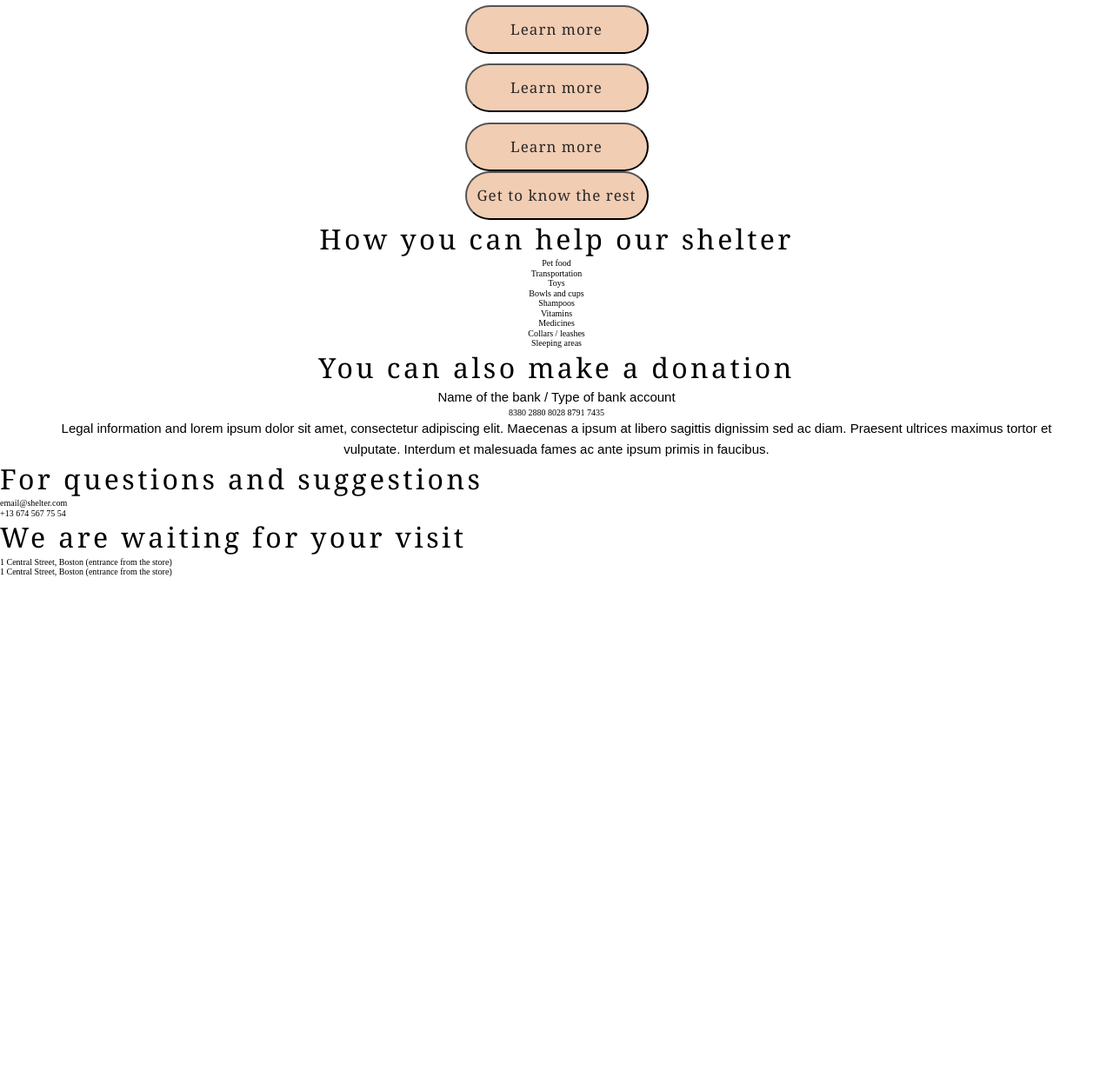
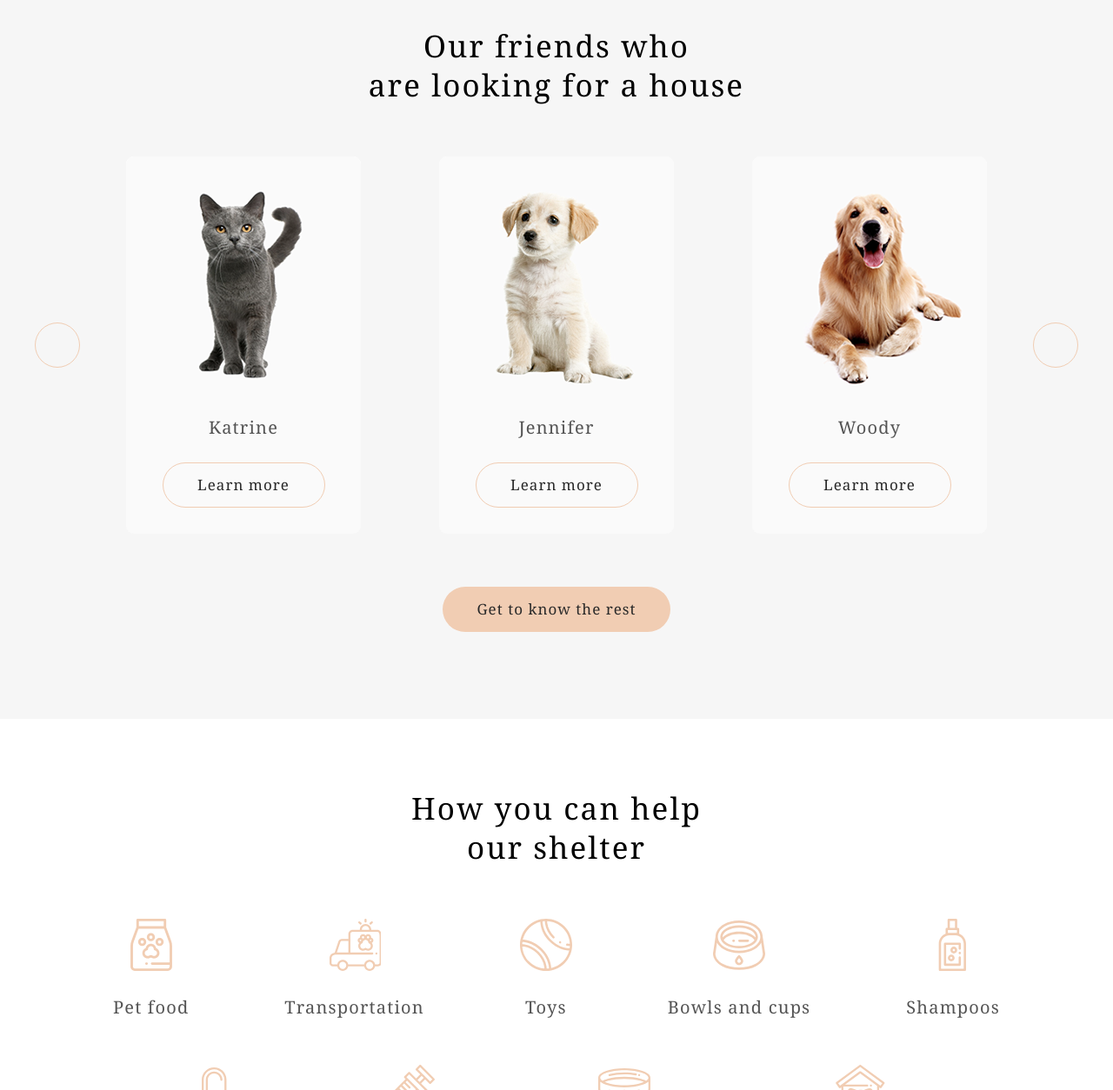
Before and after one commit to AdlerGaz/shelter, a website: page index.html in a window 1280 px wide. Shown: the part 1546-2800 px from the top of the page at 87% size. Before the commit the page ends 2210 px from the top, so only its background shows below. Drawn offline with Linux system fonts and the light colour scheme.

Commit message:
feat: added style for help section

```diff
--- a/index.html
+++ b/index.html
@@ -71,24 +71,26 @@
 
         <section class="our-friends">
             <div class="wrapper">
-                <h2 class="our-friend__title">Our friends who are looking for a house</h2>
+                <h2 class="our-friend__title">Our friends who<br> are looking for a house</h2>
                 <div class="slider">
                     <div class="slider__items">
                         <div class="slider__arrow-left"></div>
-                        <div class="slider__item">
-                            <img src="" alt="" class="slider__img">
-                            <p class="slider__name"></p>
+                        <div class="slider__cards">
+                            <div class="slider__card">
+                                <img src="./src/img/slider/pets-katrine.png" alt="pets" class="slider__img">
+                                <p class="slider__name">Katrine</p>
                                 <button class="button button_slider">Learn more</button>
                             </div>
-                        <div class="slider__item">
-                            <img src="" alt="" class="slider__img">
-                            <p class="slider__name"></p>
+                            <div class="slider__card">
+                                <img src="./src/img/slider/pets-jennifer.png" alt="pet" class="slider__img">
+                                <p class="slider__name">Jennifer</p>
                                 <button class="button button_slider">Learn more</button>
                             </div>
-                        <div class="slider__item">
-                            <img src="" alt="" class="slider__img">
-                            <p class="slider__name"></p>
+                            <div class="slider__card">
+                                <img src="./src/img/slider/pets-woody.png" alt="pet" class="slider__img">
+                                <p class="slider__name">Woody</p>
                                 <button class="button button_slider">Learn more</button>
+                            </div>
                         </div>
                         <div class="slider__arrow-right"></div>
                     </div>
@@ -101,41 +103,45 @@
             <div class="wrapper">
                 <h2 class="help__title">How you can help our shelter</h2>
                 <div class="help__icons">
+                    <div class="help__icons__first-line">
                         <div class="help__icon-wrapper">
-                        <div class="help__icon" data-icon="icon_food"></div>
+                            <div class="help__icon" data-icon="icon-food"></div>
                             <p class="icon__title">Pet food</p>
                         </div>
                         <div class="help__icon-wrapper">
-                        <div class="help__icon" data-icon="icon_transportation"></div>
+                            <div class="help__icon" data-icon="icon-transportation"></div>
                             <p class="icon__title">Transportation</p>
                         </div>
                         <div class="help__icon-wrapper">
-                        <div class="help__icon" data-icon="icon_toys"></div>
+                            <div class="help__icon" data-icon="icon-toys"></div>
                             <p class="icon__title">Toys</p>
                         </div>
                         <div class="help__icon-wrapper">
-                        <div class="help__icon" data-icon="icon_bowls"></div>
+                            <div class="help__icon" data-icon="icon-bowls"></div>
                             <p class="icon__title">Bowls and cups</p>
                         </div>
                         <div class="help__icon-wrapper">
-                        <div class="help__icon" data-icon="icon_shampoos"></div>
+                            <div class="help__icon" data-icon="icon-shampoos"></div>
                             <p class="icon__title">Shampoos</p>
                         </div>
+                    </div>
+                    <div class="help__icons__second-line">
                         <div class="help__icon-wrapper">
-                        <div class="help__icon" data-icon="icon_vitamins"></div>
+                            <div class="help__icon" data-icon="icon-vitamins"></div>
                             <p class="icon__title">Vitamins</p>
                         </div>
                         <div class="help__icon-wrapper">
-                        <div class="help__icon" data-icon="icon_medicines"></div>
+                            <div class="help__icon" data-icon="icon-medicines"></div>
                             <p class="icon__title">Medicines</p>
                         </div>
                         <div class="help__icon-wrapper">
-                        <div class="help__icon" data-icon="icon_collars"></div>
+                            <div class="help__icon" data-icon="icon-collars"></div>
                             <p class="icon__title">Collars / leashes</p>
                         </div>
                         <div class="help__icon-wrapper">
-                        <div class="help__icon" data-icon="icon_sleeping"></div>
+                            <div class="help__icon" data-icon="icon-sleeping"></div>
                             <p class="icon__title">Sleeping areas</p>
+                        </div>
                     </div>
                 </div>
             </div>
--- a/src/sass/abstract/_constant.scss
+++ b/src/sass/abstract/_constant.scss
@@ -1,5 +1,6 @@
 $color-primary: #F1CDB3;
 $color-hover: #FDDCC4;
+$color-friends: #F6F6F6;
 
 $color-font-primary: #545454;
 $color-font-heading: #FFF;
--- a/src/sass/base/_base.scss
+++ b/src/sass/base/_base.scss
@@ -18,7 +18,7 @@ h1  {
 }
 
 h2 {
-    @include font($size: 3.2rem, $height: 139%, $space: 3.4px);
+    @include font($size: 3.5rem, $height: 129%, $space: 2.1px);
     font-family: $font-main;
 }
 
--- a/src/sass/components/_buttons.scss
+++ b/src/sass/components/_buttons.scss
@@ -1,13 +1,27 @@
 .button {
-    width: 211px;
-    height: 56px;
+    width: 207px;
+    height: 52px;
     background-color: $color-primary;
     border-radius: 100px;
     color: $color-font-button;
     font-family: $font-main;
     @include font($size: 1.7rem, $height: 130%, $space: 1.02px);
+    border: none;
 }
 
 .button_not-only {
     margin-top: 40px;
 }
+
+.button_slider {
+    width: 187px;
+    height: 52px;
+    background: transparent;
+    border: 1px solid $color-primary;
+    margin-top: 30px;
+}
+
+.button_our-friend {
+    margin-top: 61px;
+    width: 21.8%;
+}
--- /dev/null
+++ b/src/sass/components/_help.scss
@@ -0,0 +1,68 @@
+.help {
+    padding-top: 80px ;
+    padding-bottom: 100px ;
+    .wrapper {
+        @include flex();
+        flex-direction: column;
+    }
+    &__title {
+        width: 30%;
+    }
+
+    &__icons{
+        margin-top: 60px;
+        width: 100%;
+        &__first-line {
+            width: 85%;
+            @include flex();
+            margin: 0 auto 55px;
+
+        }
+        &__second-line {
+            width: 71%;
+            @include flex();
+            margin: 0 auto;
+
+        }
+    }
+
+    &__icon {
+        width: 60px;
+        height: 60px;
+        margin: 0 auto 30px;
+
+        &[data-icon='icon-food'] {
+            background-image: url('../img/icons/icon-pet-food.svg');
+        }
+        &[data-icon='icon-transportation'] {
+            background-image: url('../img/icons/icon-transportation.svg');
+        }
+        &[data-icon='icon-toys'] {
+            background-image: url('../img/icons/icon-toys.svg');
+        }
+        &[data-icon='icon-bowls'] {
+            background-image: url('../img/icons/icon-bowls-and-cups.svg');
+        }
+        &[data-icon='icon-shampoos'] {
+            background-image: url('../img/icons/icon-shampoos.svg');
+        }
+        &[data-icon='icon-vitamins'] {
+            background-image: url('../img/icons/icon-vitamins.svg');
+        }
+        &[data-icon='icon-medicines'] {
+            background-image: url('../img/icons/icon-medicines.svg');
+        }
+        &[data-icon='icon-collars'] {
+            background-image: url('../img/icons/icon-collars-leashes.svg');
+        }
+        &[data-icon='icon-sleeping'] {
+            background-image: url('../img/icons/icon-sleeping-area.svg');
+        }
+    }
+    .icon__title {
+        color: $color-font-primary;
+        text-align: center;
+        @include font($size: 2rem, $height: 115%, $space: 1.2px);
+        font-family: $font-main;
+    }
+}
--- /dev/null
+++ b/src/sass/components/_our-friends.scss
@@ -0,0 +1,39 @@
+.our-friends {
+    min-height: 697px;
+    padding: 80px 0 100px;
+    background-color: $color-friends;
+}
+
+.our-friend__title {
+    padding-bottom: 60px;
+}
+
+.slider__items,
+.slider__cards {
+    @include flex();
+}
+
+.slider__arrow-left,
+.slider__arrow-right {
+    width: 52px;
+    height: 52px;
+    border: 1px solid $color-primary;
+    border-radius: 100%;
+}
+
+.slider__card{
+    margin-right: 90px;
+    padding-bottom: 30px;
+    background-color: $color-font-nav-hover;
+    border-radius: 9px;
+    &:last-child {
+        margin-right: 0;
+    }
+
+    .slider__name {
+        color: $color-font-primary;
+        font-family: $font-main;
+        @include font($size: 2rem, $space: 1.2px);
+        padding-top: 29px;
+    }
+}
--- a/src/sass/layouts/_container.scss
+++ b/src/sass/layouts/_container.scss
@@ -4,19 +4,3 @@
     margin: 0 auto;
     text-align: center;
 }
-
-.container_welcome {
-    padding: 35px 0px 35px;
-}
-.container_favorite {
-    padding-bottom: 0;
-}
-
-.container_coffee-shop,
-.container_library-cards {
-  padding-bottom: 40px;
-}
-
-.container_contacts {
-    padding-bottom: 38px;
-}
--- a/src/sass/main.scss
+++ b/src/sass/main.scss
@@ -18,3 +18,5 @@
 @import "components/logo";
 @import "components/not-only";
 @import "components/about";
+@import "components/our-friends";
+@import "components/help";
```
Also changed, not shown: src/css/style.css, 1 other file. Lines whose indentation alone changed are shown as unchanged.
